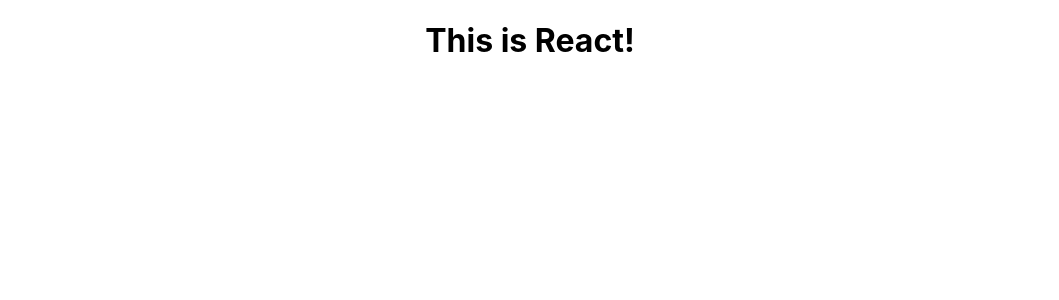
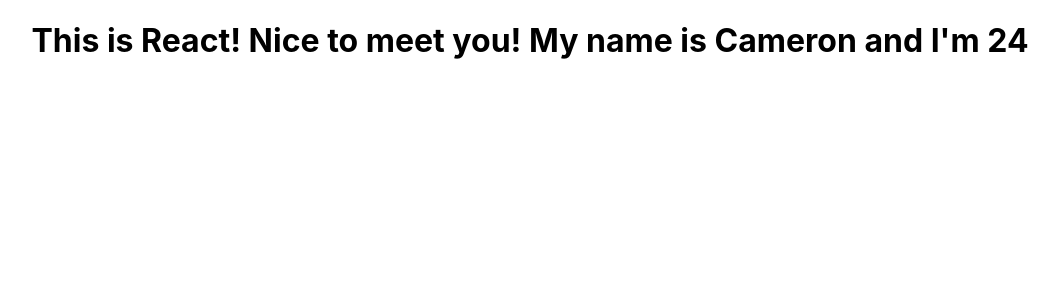
Before and after one commit to CHCheshire/react-project, a React (Create React App) app in the folder my-app/: page / in a window 1280 px wide. Shown: the top 300 px of the page, without its empty margins (110-1169 px from the left). Built offline with nearby package versions, Linux system fonts and the light colour scheme.

Commit message:
Add props

```diff
--- a/my-app/src/App.js
+++ b/my-app/src/App.js
@@ -1,11 +1,13 @@
 import logo from './logo.svg';
 import './App.css';
 import FunctionalGreeting from './components/FunctionalGreeting';
+import FunctionalGreetingWithProps from './components/FunctionalGreetingWithProps';
+
 
 function App() {
   return (
     <div className="App">
-      <FunctionalGreeting />
+      <FunctionalGreetingWithProps greeting="Nice to meet you!" name="Cameron" age="24"/>
     </div>
   );
 }
--- /dev/null
+++ b/my-app/src/components/FunctionalGreetingWithProps.js
@@ -0,0 +1,9 @@
+import React from "react";
+
+const FunctionalGreetingWithProps = (props) => {
+    console.log(props);
+    return <h1>This is React! {props.greeting} {"\n"}
+    My name is {props.name} and I'm {props.age}</h1>;
+}
+
+export default FunctionalGreetingWithProps;
```
